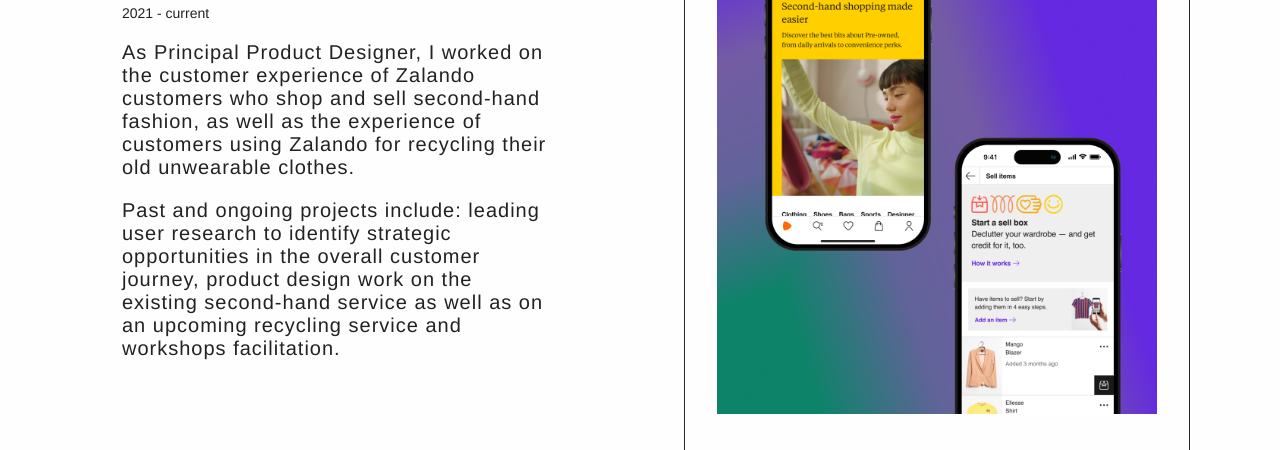
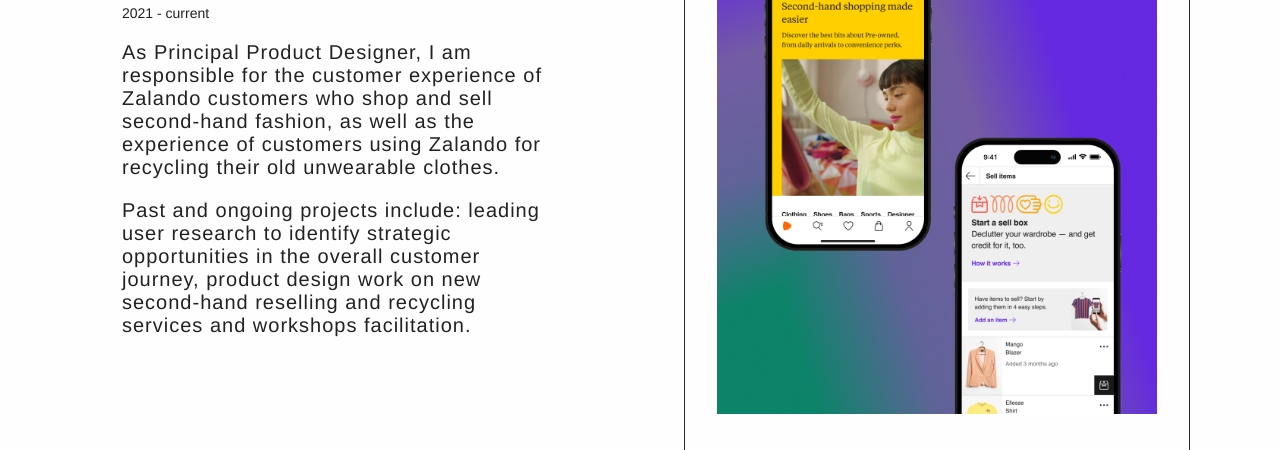
Before and after one commit to leolanzinger/leolanzinger.github.io, a Gatsby site: page /work in a window 1280 px wide. Shown: the part 161-611 px from the top of the page. Built offline with nearby package versions, Linux system fonts and the light colour scheme; Gatsby itself is replaced by a stand-in of ours; a web font is replaced by a local one.

Commit message:
fixed typo

```diff
--- a/src/pages/work.js
+++ b/src/pages/work.js
@@ -33,10 +33,10 @@
                     <h3 className="no-top-margin">Recommerce at Zalando</h3>
                     <date>2021 - current</date>
                     <p>
-                    As Principal Product Designer, I worked on the customer experience of Zalando customers who shop and sell second-hand fashion, as well as the experience of customers using Zalando for recycling their old unwearable clothes.
+                    As Principal Product Designer, I am responsible for the customer experience of Zalando customers who shop and sell second-hand fashion, as well as the experience of customers using Zalando for recycling their old unwearable clothes.
                     </p>
                     <p>
-                    Past and ongoing projects include: leading user research to identify strategic opportunities in the overall customer journey, product design work on the existing second-hand service as well as on an upcoming recycling service and workshops facilitation.
+                    Past and ongoing projects include: leading user research to identify strategic opportunities in the overall customer journey, product design work on new second-hand reselling and recycling services and workshops facilitation.
                     </p>
                   </div>
                   <div className="box-1 border-right"></div>
```
Also changed, not shown: 1 other file.
